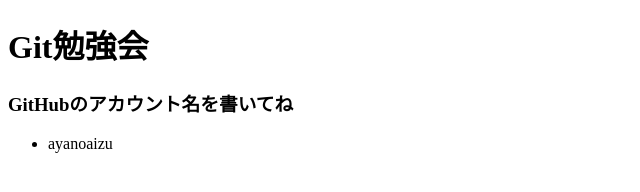
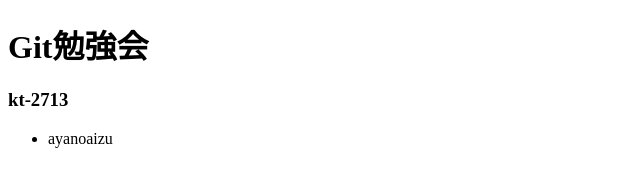
Before and after one commit to Zli-UoA/GitLearn_2019, a plain HTML site: page index.html in a window 1280 px wide. Shown: the whole page, without its empty margins (0-640 px from the left). Drawn offline with Linux system fonts and the light colour scheme.

Commit message:
自分のIDを追加

```diff
--- a/index.html
+++ b/index.html
@@ -7,7 +7,7 @@
 </head>
 <body>
   <h1>Git勉強会</h1>
-  <h3>GitHubのアカウント名を書いてね</h3>
+  <h3>kt-2713</h3>
   <ul>
     <li>ayanoaizu</li>
   </ul>
```
